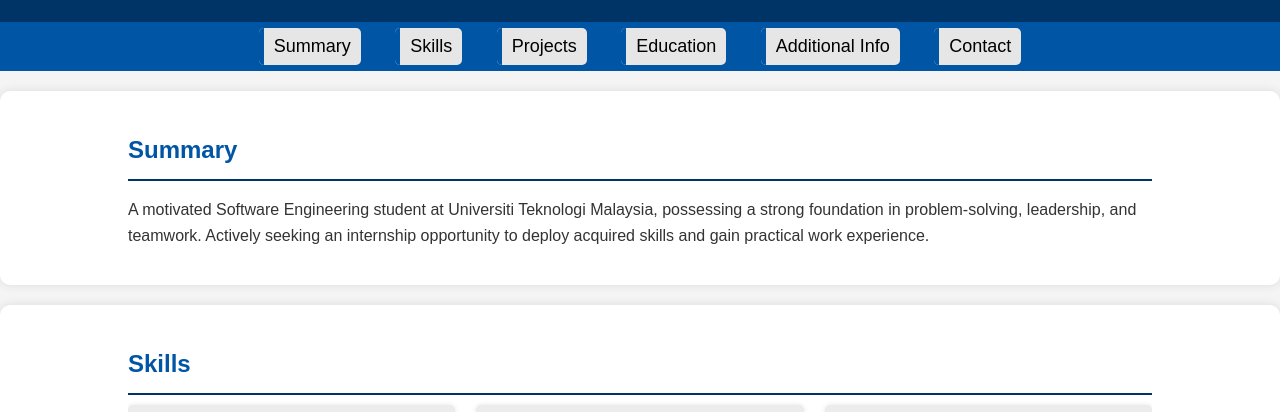
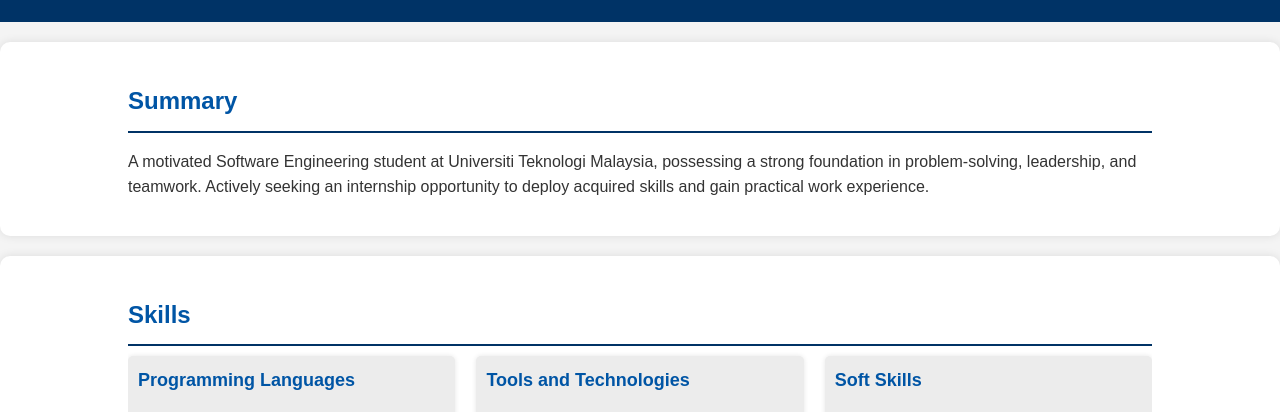
Before and after one commit to Seifeldin02/Personal, a plain HTML site: page index.html in a window 1280 px wide. Shown: the part 305-717 px from the top of the page. Drawn offline with nearby package versions, Linux system fonts and the light colour scheme.

Commit message:
Update index.html

```diff
--- a/index.html
+++ b/index.html
@@ -21,17 +21,6 @@
             </div>
         </div>
     </header>
-
-    <nav class="sticky-nav">
-        <ul>
-            <li><a href="#summary">Summary</a></li>
-            <li><a href="#skills">Skills</a></li>
-            <li><a href="#projects">Projects</a></li>
-            <li><a href="#education">Education</a></li>
-            <li><a href="#additional-info">Additional Info</a></li>
-            <li><a href="#contact">Contact</a></li>
-        </ul>
-    </nav>
 
     <section class="summary" id="summary">
         <div class="container">
```
